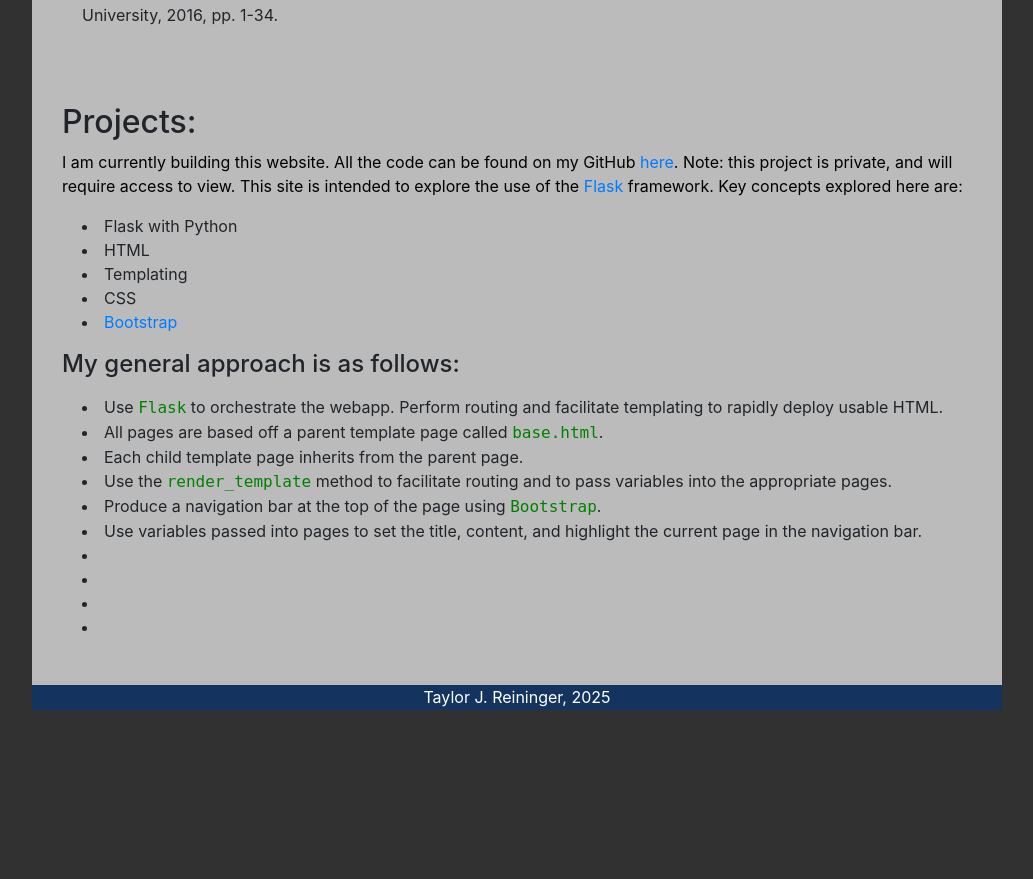
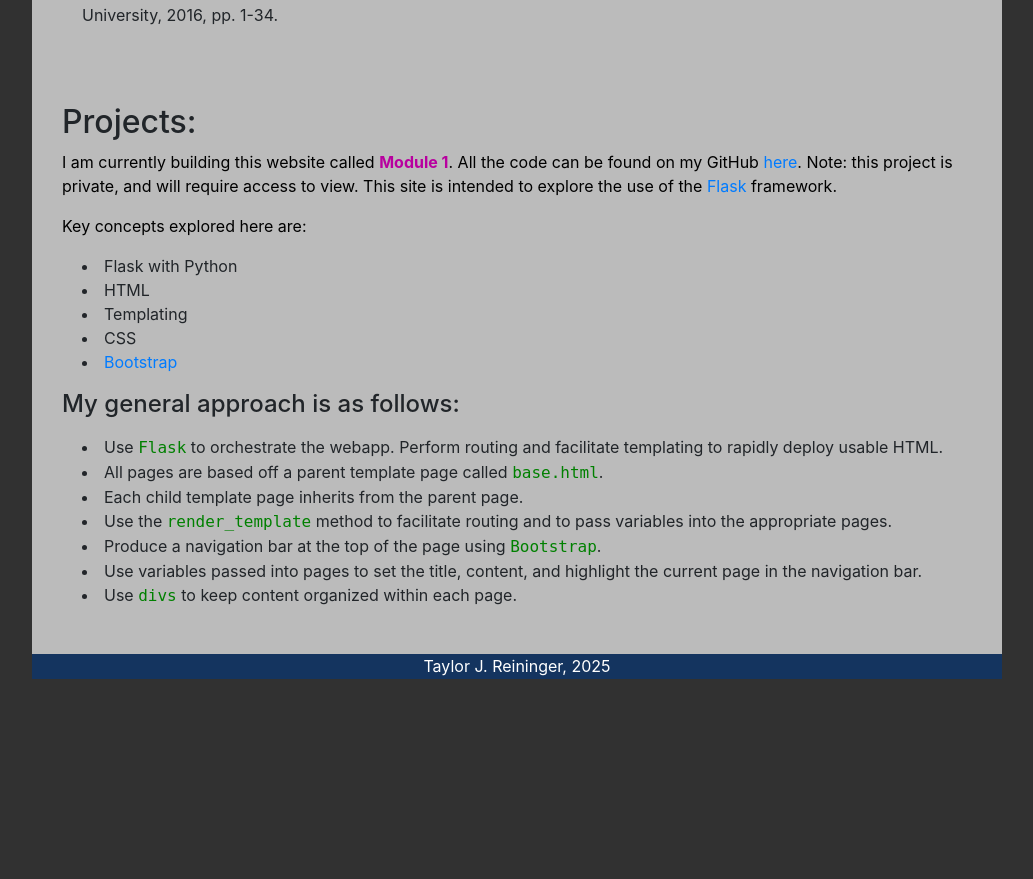
Before and after one commit to TaylorReininger/jhu_software_concepts, a Flask app: page /projects/ in a window 1280 px wide. Shown: the part 565-1444 px from the top of the page, without its empty margins (123-1156 px from the left). Run offline with Flask 3, Linux system fonts and the light colour scheme.

Commit message:
Added better literature, instructions, and documentation.

```diff
--- a/module_1/requirements.txt
+++ b/module_1/requirements.txt
@@ -1 +1 @@
-flask
+flask==3.1.1
--- a/module_1/main.py
+++ b/module_1/run.py
@@ -30,4 +30,4 @@ def projects():
 
 # Run the webapp with appropriate IP and port values
 if __name__ == '__main__':
-    web_app.run(host='0.0.0.0', port=8080, debug=True)
+    web_app.run(host='0.0.0.0', port=8080)
--- a/module_1/static/main.css
+++ b/module_1/static/main.css
@@ -8,7 +8,6 @@
     background-color: #313131;
 }
 
-
 /* This is the portion of the page that will display content */
 .container {
     max-width: 1000px;
@@ -16,7 +15,6 @@
     display: block;
     overflow: auto;
     height: 100%;
-    margin: auto;
     background-color: #313131;
 }
 
@@ -24,7 +22,6 @@
 .banner {
     width: 100%;
     height: 60px;
-    margin: inherit;
     background-color: #14345f;
 }
 
@@ -33,7 +30,6 @@
 
     width: 100%;
     min-height: 1080px;
-    margin: inherit;
     background-color: #bbbbbb;
 
 }
@@ -69,33 +65,33 @@
     padding: 20px;
 }
 
-
+/* Indentation for list bullets */
 li {
     margin-left: 20px;
 }
 
-
-/*  */
+/* Custom p1 text */
 p1 {
     display: block;
     color: #ffffff;
 }
 
-/*  */
+/* Standard paragraph format */
 p {
     color: #000000;
 }
 
-/*  */
+/* Standard heading format */
 h1 {
     text-align: center;
 }
 
-/*  */
+/* Standard heading format */
 h2 {
     text-align: left;
 }
 
+/* Monospaced text for code/libraries */
 .mono {
     font-family: monospace;
 }
--- a/module_1/templates/projects.html
+++ b/module_1/templates/projects.html
@@ -55,11 +55,13 @@
     <div class="float-child2">
         <h2>Projects:</h2>
         <p>
-            I am currently building this website. All the code can be found on my GitHub
+            I am currently building this website called <b><span style="color: rgb(184, 0, 159)">Module 1</span></b>. All the code can be found on my GitHub
             <a href="https://github.com/TaylorReininger/jhu_software_concepts">here</a>. Note: this
             project is private, and will require access to view. This site is intended to explore
             the use of the <a href="https://flask.palletsprojects.com/en/stable/">Flask</a>
-            framework. Key concepts explored here are:
+            framework.
+        </p>
+        <p>Key concepts explored here are:
             <li>
                 Flask with Python
             </li>
@@ -100,16 +102,7 @@
                 Use variables passed into pages to set the title, content, and highlight the current page in the navigation bar.
             </li>
             <li>
-
-            </li>
-            <li>
-
-            </li>
-            <li>
-
-            </li>
-            <li>
-
+                Use <span class=mono style="color: green">divs</span> to keep content organized within each page.
             </li>
 
         </p>
@@ -118,8 +111,6 @@
 
 
 </div>
-
-
 
 
 
```
Also changed, not shown: module_1/templates/base.html (+7 -4 lines), module_1/README.md.
